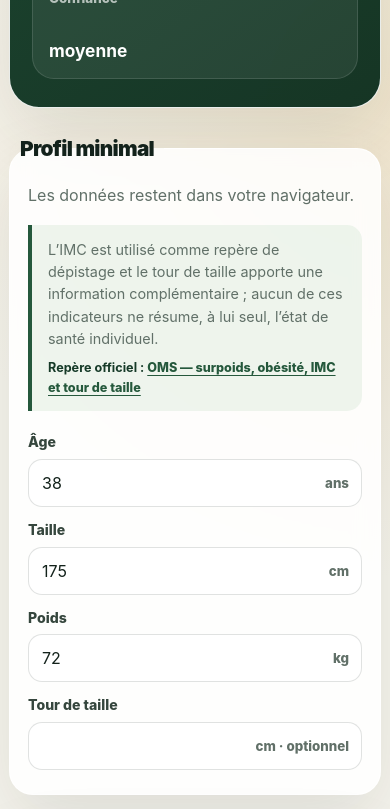
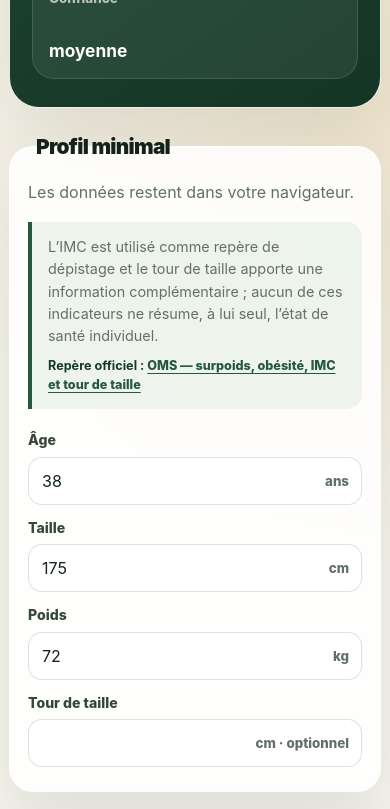
Before and after one commit to pharmaexport/BiologicalAge, a Next.js app: page / in a window 390 px wide. Shown: the part 1360-2169 px from the top of the page. Built offline with nearby package versions, Linux system fonts and the light colour scheme.

Commit message:
Fix mobile spacing for form section titles

```diff
--- a/app/globals.css
+++ b/app/globals.css
@@ -151,7 +151,7 @@ progress::-moz-progress-bar { background: var(--green); border-radius: 999px; }
   .metricGrid, .formGrid, .detailsColumn { grid-template-columns: 1fr; }
   .detailsColumn .stickyCard, .detailsColumn .methodCard { grid-column: auto; }
   fieldset { padding: 24px 18px; border-radius: 24px; }
-  legend { margin-left: -18px; }
+  legend { max-width: calc(100% - 20px); margin-left: 0; padding: 0 8px; line-height: 1.08; }
   .field > span { min-height: 0; }
   .submitButton { width: 100%; }
 }
```
